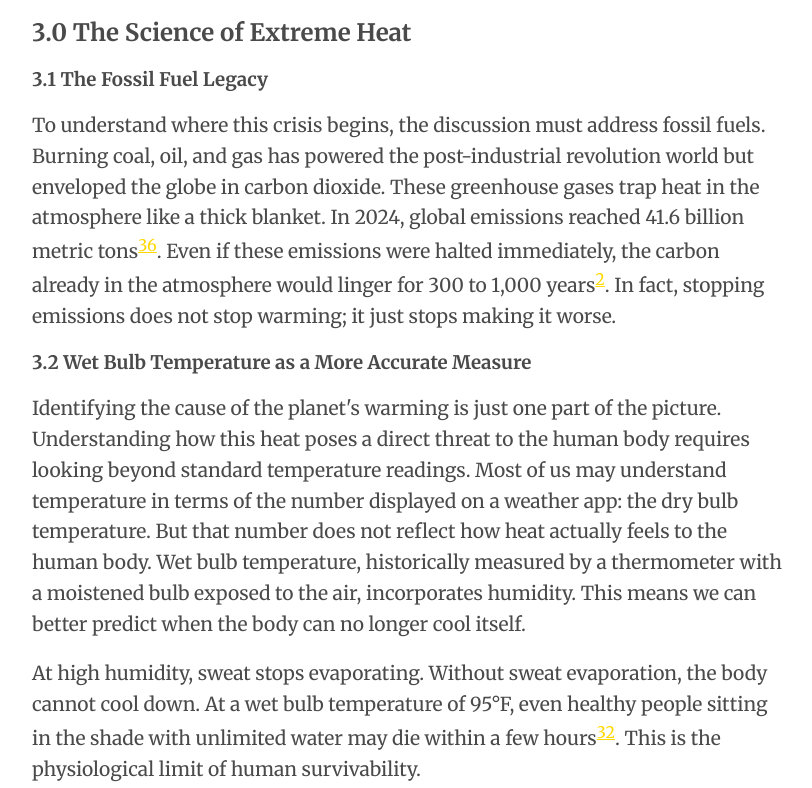
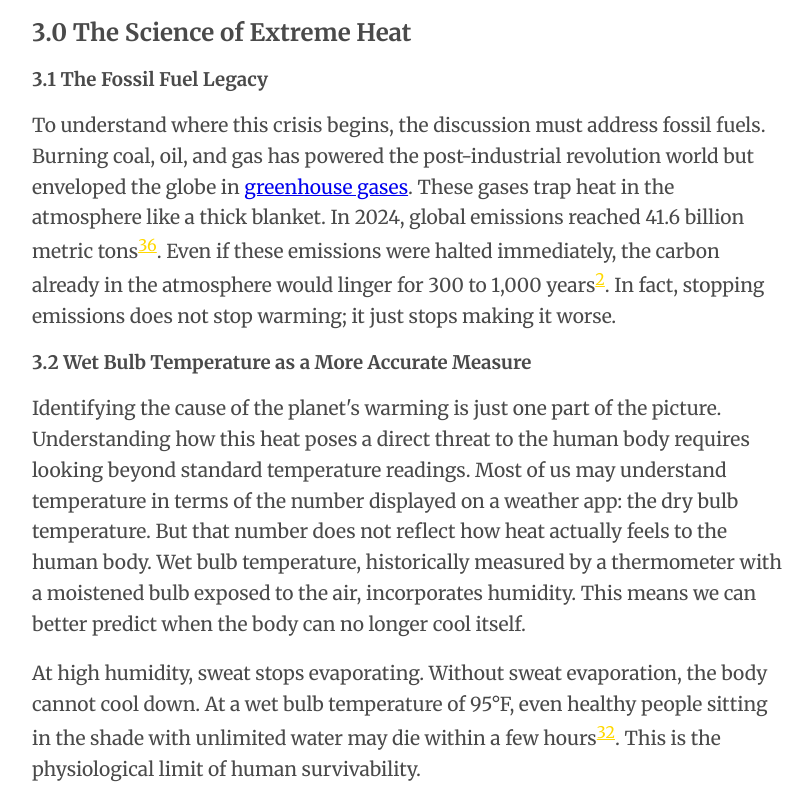
Before and after one commit to i-nix/Final-Project, a plain HTML site: page index.html in a window 1280 px wide. Shown: the part 5609-6397 px from the top of the page, without its empty margins (233-1045 px from the left). Drawn offline with nearby package versions, Linux system fonts and the light colour scheme.

Commit message:
Update index.html

```diff
--- a/index.html
+++ b/index.html
@@ -316,7 +316,7 @@ In fact, entire ecosystems buckled. Coral communities off the southern China coa
 
   <h3 id="section3-1">3.1 The Fossil Fuel Legacy</h3>
 
-  <p>To understand where this crisis begins, the discussion must address fossil fuels. Burning coal, oil, and gas has powered the post-industrial revolution world but enveloped the globe in carbon dioxide. These greenhouse gases trap heat in the atmosphere like a thick blanket. In 2024, global emissions reached 41.6 billion metric tons<sup><a href="#ref36">36</a></sup>. Even if these emissions were halted immediately, the carbon already in the atmosphere would linger for 300 to 1,000 years<sup><a href="#ref2">2</a></sup>. In fact, stopping emissions does not stop warming; it just stops making it worse.</p>
+  <p>To understand where this crisis begins, the discussion must address fossil fuels. Burning coal, oil, and gas has powered the post-industrial revolution world but enveloped the globe in <a href="#greenhouse">greenhouse gases</a>. These gases trap heat in the atmosphere like a thick blanket. In 2024, global emissions reached 41.6 billion metric tons<sup><a href="#ref36">36</a></sup>. Even if these emissions were halted immediately, the carbon already in the atmosphere would linger for 300 to 1,000 years<sup><a href="#ref2">2</a></sup>. In fact, stopping emissions does not stop warming; it just stops making it worse.</p>
 
   <h3 id="section3-2">3.2 Wet Bulb Temperature as a More Accurate Measure</h3>
 
@@ -455,6 +455,7 @@ Within a few minutes, my vision began to dim noticeably. I was slightly relieved
 
 <ul>
   <li id="red-alert"><strong>Red alert:</strong> A red warning is the most severe in a three-tiered warning temperature system<sup><a href="#ref49">49</a></sup>.</li>
+  <li id="greenhouse"><strong>Greenhouse gases:</strong> Greenhouse gases trap heat in the atmosphere, and key examples include water vapor, carbon dioxide, methane, nitrous oxide, and fluorocarbons.<sup><a href="#ref59">59</a></sup>.</li>
 
   <li id="thermoregulation"><strong>Thermoregulation:</strong> The body’s process of maintaining core body temperature by balancing heat generation with heat loss<sup><a href="#ref50">50</a></sup>.</li>
 
@@ -534,6 +535,7 @@ Within a few minutes, my vision began to dim noticeably. I was slightly relieved
 <li id="ref56">Gan, Nectar. “Dozens of Cities in China Issue Heat Wave Warnings as Temperatures Surge.” <em>CNN</em>, July 13, 2022. <a href="https://www.cnn.com/2022/07/13/china/china-heat-wave-shanghai-climate-intl-hnk" target="_blank">https://www.cnn.com/2022/07/13/china/china-heat-wave-shanghai-climate-intl-hnk</a>.</li>
 <li id="ref57">University World News. “Students Score Lower on Hotter Days, Study Finds.” <em>University World News</em>, March 19, 2024. <a href="https://www.universityworldnews.com/post.php?story=20240319121142787" target="_blank">https://www.universityworldnews.com/post.php?story=20240319121142787</a>.</li>
 <li id="ref58">Dartmouth College. “Heat Waves Have Cost the World Economy Trillions of Dollars.” <em>Dartmouth News</em>, October 28, 2022. <a href="https://home.dartmouth.edu/news/2022/10/heat-waves-have-cost-world-economy-trillions-dollars" target="_blank">https://home.dartmouth.edu/news/2022/10/heat-waves-have-cost-world-economy-trillions-dollars</a>.</li>
+<li id="ref59">U.S. Environmental Protection Agency. “Overview of Greenhouse Gases.” <em>EPA</em>, last modified January 12, 2024. <a href="https://www.epa.gov/ghgemissions/overview-greenhouse-gases" target="_blank">https://www.epa.gov/ghgemissions/overview-greenhouse-gases</a>.</li>
 
 
   </ol>
```
